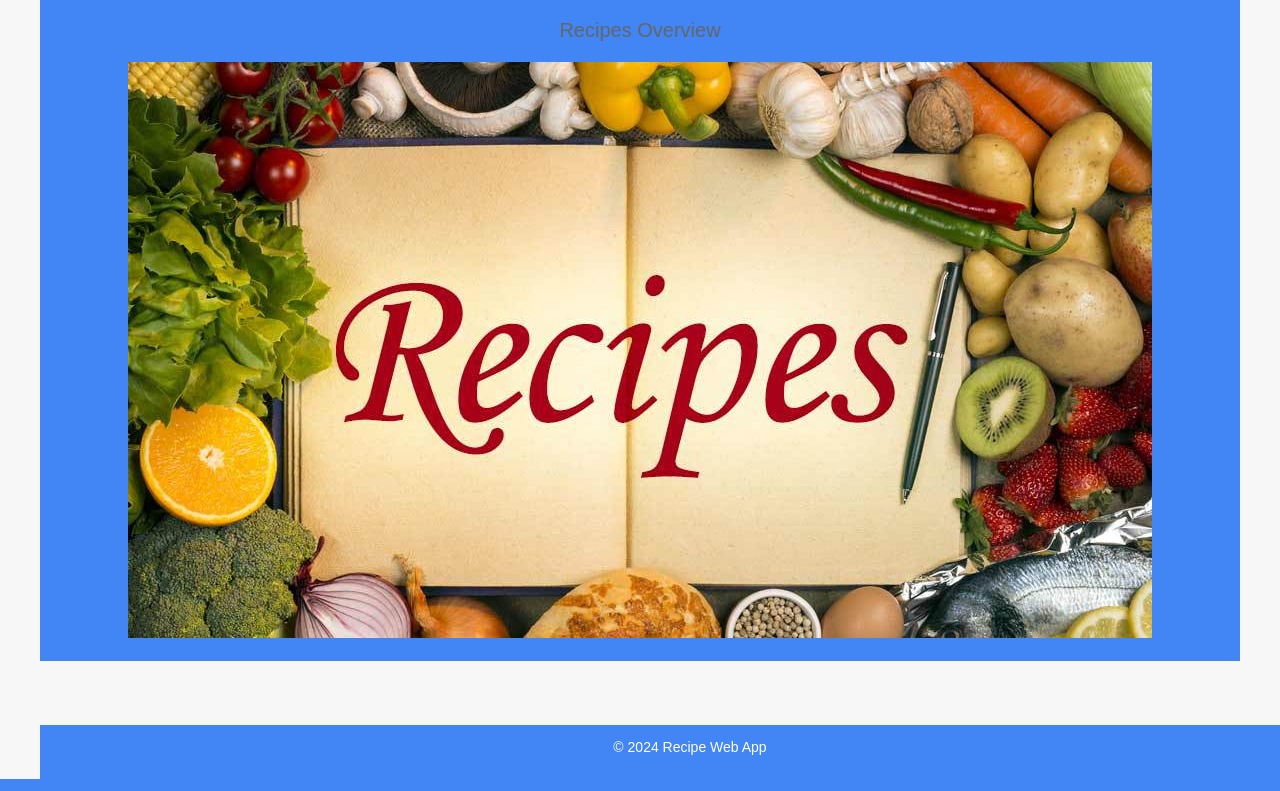
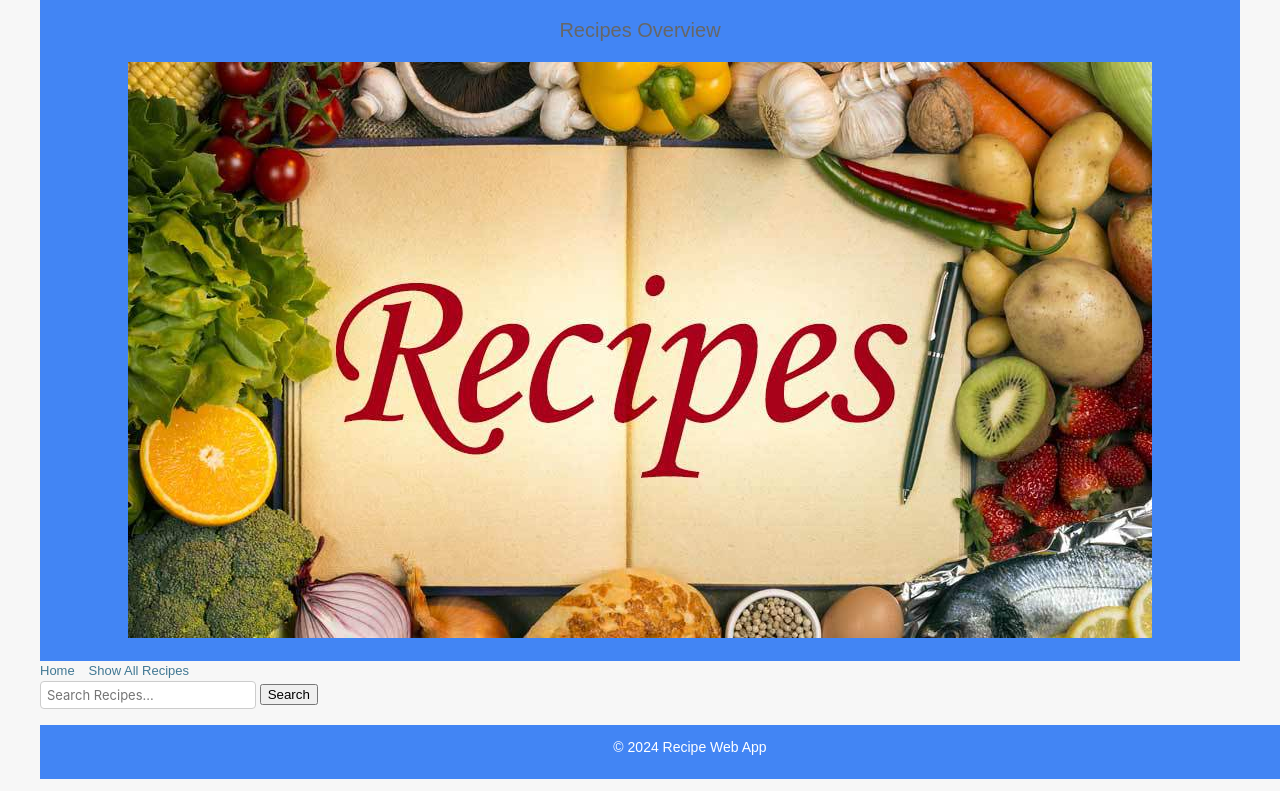
Before and after one commit to corto0406/recipe-app, a Django app: page / in a window 1280 px wide. Shown: the part 21-812 px from the top of the page. Run offline with Django 4.2, Linux system fonts and the light colour scheme; data that the repository does not hold is empty.

Commit message:
Exercise 2.7

```diff
--- a/recipes/templates/recipes/recipes_home.html
+++ b/recipes/templates/recipes/recipes_home.html
@@ -1,7 +1,9 @@
 {% extends 'base.html' %}
 {% load static %}
 
-{% block title %}Recipes Overview{% endblock %}
+{% block title %}
+    Recipes Overview
+{% endblock %}
 
 {% block content %}
     <style>
@@ -69,12 +71,44 @@
             height: 150px; /* Set a fixed height */
             object-fit: cover; /* Maintain aspect ratio and cover the specified dimensions */
         }
+
+        nav ul {
+            list-style-type: none;
+            margin: 0;
+            padding: 0;
+        }
+
+        nav ul li {
+            display: inline;
+            margin-right: 10px;
+        }
+
+        nav ul li a {
+            color: #333;
+            text-decoration: none;
+        }
     </style>
 
     <header>
         <h1>Recipes Overview</h1>
         <img src="{% static 'welcome.jpg' %}" alt="Welcome Image">
     </header>
+
+    <nav>
+        <ul>
+            <li><a href="{% url 'recipes:home' %}">Home</a></li>
+            <li><a href="{% url 'recipes:show_all_recipes' %}">Show All Recipes</a></li>
+            <li>
+                <form method="post" action="{% url 'recipes:search_results' %}">
+                    {% csrf_token %}
+                    <input type="text" id="search_criteria" name="search_criteria" placeholder="Search Recipes...">
+                    <button type="submit">Search</button>
+                </form>
+            </li>
+            <!-- Add other navigation links as needed -->
+        </ul>
+    </nav>
+
     <main>
         {% for recipe in recipes %}
             <div>
@@ -86,6 +120,7 @@
             </div>
         {% endfor %}
     </main>
+
     <footer>
         <p>© 2024 Recipe Web App</p>
     </footer>
--- a/recipes/urls.py
+++ b/recipes/urls.py
@@ -1,7 +1,11 @@
 from django.conf import settings
 from django.conf.urls.static import static
 from django.urls import path, include
-from .views import RecipesHomeView, RecipeDetailsView, RecipeLoginView, ProfileView, CustomLogoutView, LogoutSuccessView
+from .views import (
+    RecipesHomeView, RecipeDetailsView, RecipeLoginView,
+    ProfileView, CustomLogoutView, LogoutSuccessView,
+    ShowAllRecipesView, SearchResultsView
+)
 
 app_name = 'recipes'
 
@@ -11,7 +15,9 @@
     path('login/', RecipeLoginView.as_view(), name='login'),
     path('logout/', CustomLogoutView.as_view(), name='logout'),  # Use your custom logout view
     path('accounts/profile/', ProfileView.as_view(), name='profile'),
-    path('logout/success/', LogoutSuccessView.as_view(), name='logout_success')
+    path('logout/success/', LogoutSuccessView.as_view(), name='logout_success'),
+    path('show-all/', ShowAllRecipesView.as_view(), name='show_all_recipes'),
+    path('search/', SearchResultsView.as_view(), name='search_results')
 ]
 
 if settings.DEBUG:
--- a/recipes/views.py
+++ b/recipes/views.py
@@ -7,6 +7,7 @@
 from django.utils.decorators import method_decorator
 from .models import Recipe
 from django.contrib.auth.views import LogoutView
+import pandas as pd
 
 class RecipesHomeView(View):
     def get(self, request):
@@ -31,3 +32,25 @@
 
 class CustomLogoutView(LogoutView):
     next_page = '/logout/success/'
+
+class ShowAllRecipesView(View):
+    def get(self, request):
+        recipes = Recipe.objects.all()
+        return render(request, 'show_all_recipes.html', {'recipes': recipes})
+
+class SearchResultsView(View):
+    def get(self, request):
+        query = request.GET.get('query')
+        if query:
+            search_results = Recipe.objects.filter(title__icontains=query)
+        else:
+            search_results = Recipe.objects.all()
+        return render(request, 'search_results.html', {'search_results': search_results})
+
+    def post(self, request):
+        query = request.POST.get('search_criteria')
+        if query:
+            search_results = Recipe.objects.filter(title__icontains=query)
+        else:
+            search_results = Recipe.objects.all()
+        return render(request, 'search_results.html', {'search_results': search_results})
```
Also changed, not shown: data_analysis.py (added, +10 -0 lines), recipes/forms.py (added, +23 -0 lines), recipes/templates/recipes/search_form.html (added, +17 -0 lines), recipes/templates/search_results.html (added, +20 -0 lines), recipes/templates/show_all_recipes.html (added, +17 -0 lines), recipes/test_forms_views.py (added, +23 -0 lines). Lines whose indentation alone changed are shown as unchanged.
